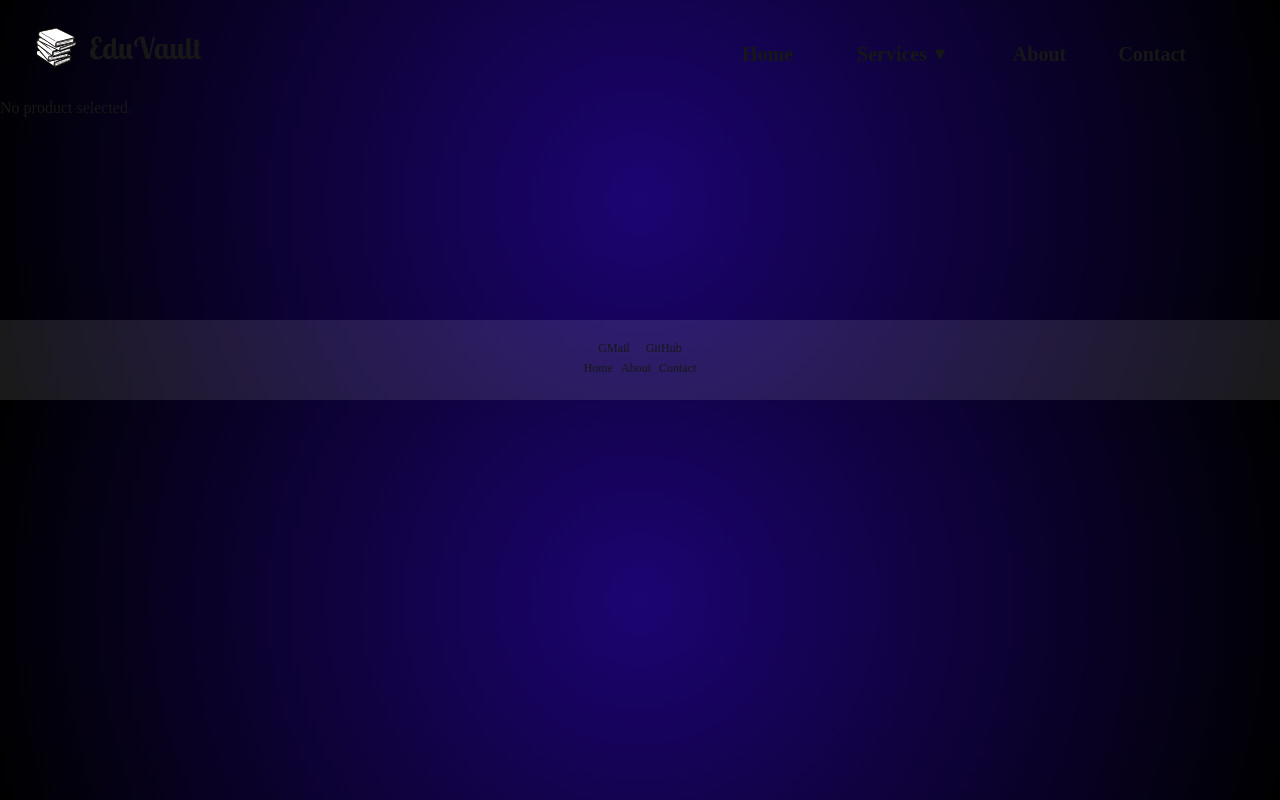
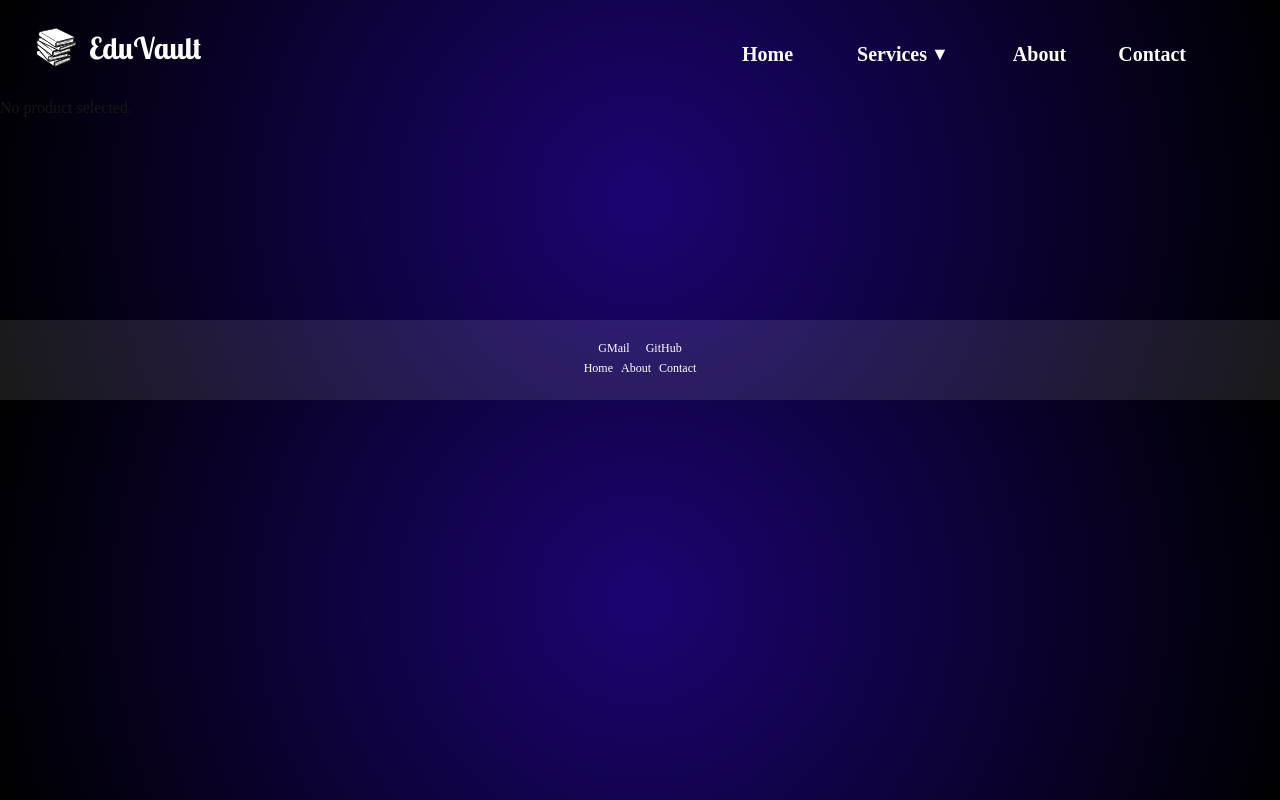
Before and after one commit to soumyasuryan/EduVault, a Next.js app: page /order-summary in a window 1280 px wide. Built offline with nearby package versions, Linux system fonts and the light colour scheme; no server answers; a web font is replaced by a local one.

Commit message:
NavBar text color issue resolved

```diff
--- a/app/components/Footer.jsx
+++ b/app/components/Footer.jsx
@@ -3,7 +3,7 @@ import Link from 'next/link';
 
 function Footer() {
   return (
-    <div className='flex flex-col items-center justify-center w-full bottom-0 text-xs p-5 mt-50 bg-white/10'>
+    <div className='flex flex-col items-center justify-center w-full bottom-0 text-xs p-5 mt-50 bg-white/10 text-white'>
 
       <ul>
         <Link href="https://mail.google.com/mail/?view=cm&fs=1&to=soumyasuryan86@gmail.com"
--- a/app/components/NavBar.jsx
+++ b/app/components/NavBar.jsx
@@ -10,8 +10,8 @@ function NavBar() {
     setIsOpen((prev) => !prev);
   };
   return (
-    <div className='flex md:justify-between p-4 font-bold md:flex-row flex-col items-center'>
-    <div className='flex justify-center items-center pl-5'><img src="open-book.svg" alt="" className='h-10'/><h1 className='text-3xl p-3' id='websiteLogo'>EduVault</h1> </div>
+    <div className='flex md:justify-between p-4 font-bold md:flex-row flex-col items-center text-white'>
+    <div className='flex justify-center items-center pl-5'><img src="open-book.svg" alt="" className='h-10'/><h1 className='text-3xl p-3 text-white' id='websiteLogo'>EduVault</h1> </div>
     <ul className='flex md:justify-around justify-around text-md items-center pr-0 pl-0 md:pr-10  md:pl-10 sm:mr-3 mt-3 w-sm sm:w-xl'>
       <li className='hover:scale-125 hover:underline transition-all ease-in'><Link href='/' className=' hover:scale-110 text-xl transition-all ease-in-out'>Home</Link></li>
       <li className="relative">
--- a/app/confirmPurchase/OrderSummaryContent.js
+++ b/app/confirmPurchase/OrderSummaryContent.js
@@ -76,7 +76,7 @@ export default function OrderSummary() {
   const total = subtotal + deliveryFee;
 
   return (
-    <div className="md:max-w-xl mx-1 md:mx-auto md:p-6 p-3 bg-white shadow-md rounded-lg mt-6">
+    <div className="md:max-w-xl mx-1 md:mx-auto md:p-6 p-3 bg-white shadow-md rounded-lg mt-6 text-white">
       <h1 className="md:text-2xl text-lg text-center text-black font-bold mb-4">
         Billing Details
       </h1>
--- a/app/order-summary/OrderSummaryContent.js
+++ b/app/order-summary/OrderSummaryContent.js
@@ -31,7 +31,7 @@ export default function OrderSummaryContent() {
   }
 
   return (
-    <div className="max-w-xl mx-auto p-6 bg-white/90 shadow-md rounded-lg mt-6 ">
+    <div className="max-w-xl mx-auto p-6 bg-white/90 shadow-md rounded-lg mt-6 text-white">
       <h1 className="text-2xl text-center text-black font-bold mb-4">
         Order Summary
       </h1>
```
